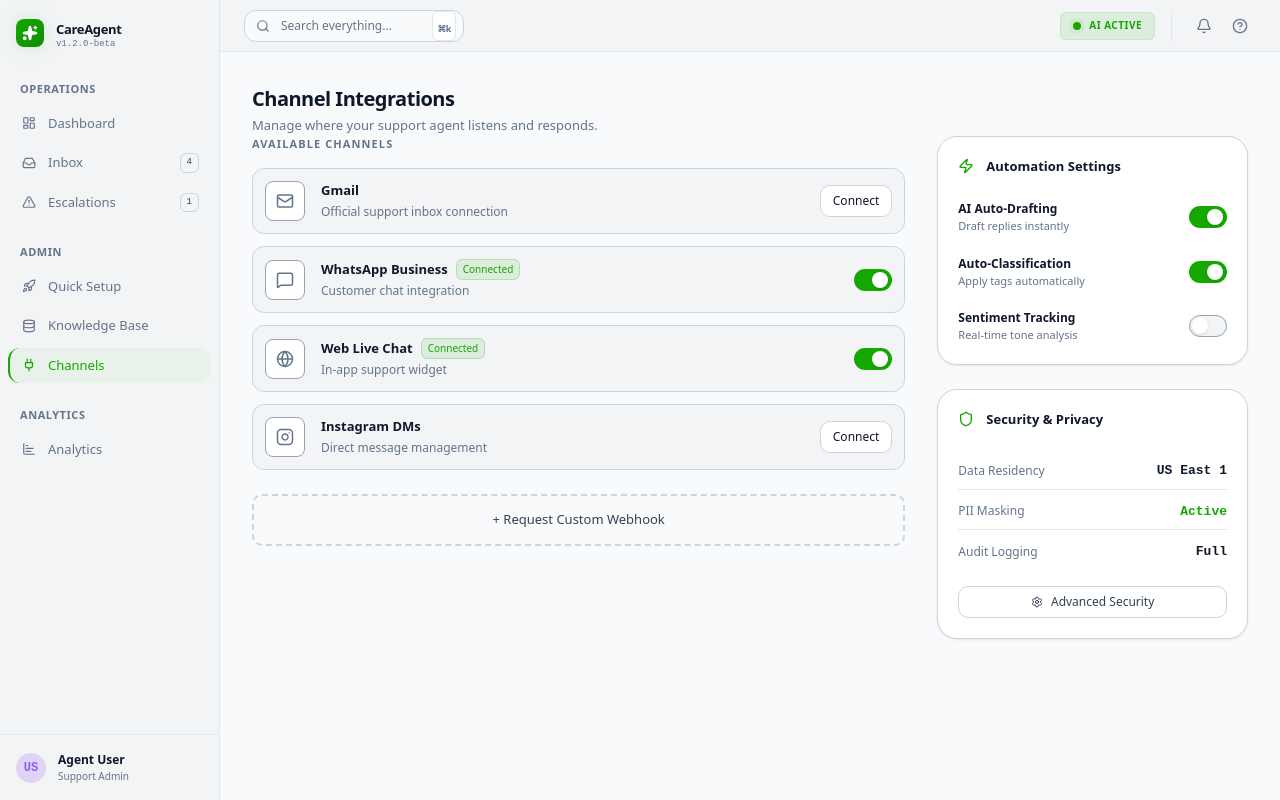
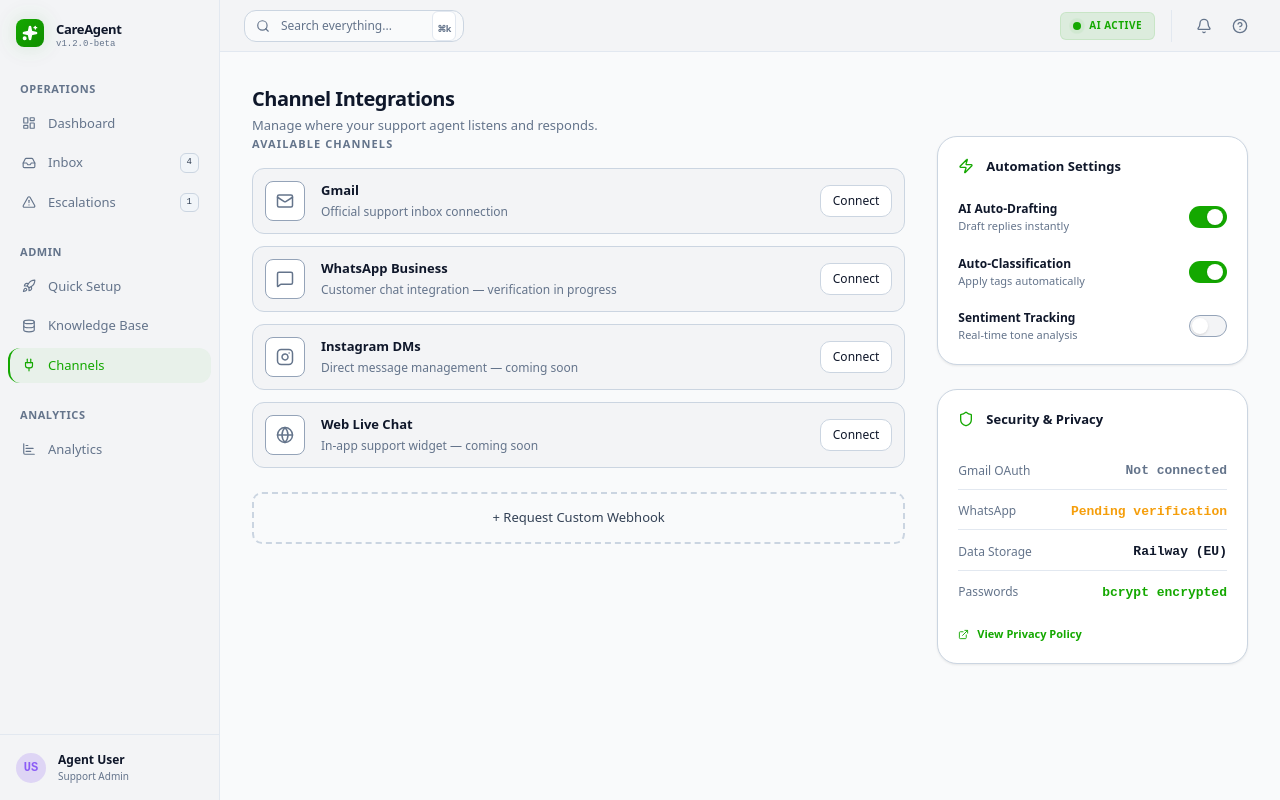
Before and after one commit to AsadRandhawa/careagent-ai-fe, a React (Vite) app: page /channels in a window 1280 px wide. Built offline with nearby package versions, Linux system fonts and the light colour scheme.

Commit message:
Add files via upload

```diff
--- a/src/screens/Channels.tsx
+++ b/src/screens/Channels.tsx
@@ -1,42 +1,107 @@
 import * as React from "react";
 import { motion } from "motion/react";
 import { SectionHeader } from "../components/SectionHeader";
-import { MetricCard } from "../components/MetricCard";
 import { Card } from "../components/Card";
 import { ChannelRow } from "../components/ChannelRow";
-import { Badge } from "../components/ui/Badge";
 import { Toggle } from "../components/ui/Toggle";
 import { Button } from "../components/ui/Button";
 import { StatRow } from "../components/StatRow";
-import { Mail, MessageSquare, Instagram, Globe, Layout, Zap, Settings, Shield } from "lucide-react";
-import { mockChannels } from "../mockData";
-import { useSearchParams } from "react-router-dom";
+import { Mail, MessageSquare, Instagram, Globe, Zap, Settings, Shield, ExternalLink } from "lucide-react";
+import { useSearchParams, useNavigate } from "react-router-dom";
 import { useToast } from "../components/ToastProvider";
 import { useAppStore } from "../store";
 
-const iconMap = {
-  gmail: <Mail size={18} />,
-  whatsapp: <MessageSquare size={18} />,
-  livechat: <Globe size={18} />,
-  instagram: <Instagram size={18} />,
-  zendesk: <Layout size={18} />,
+export const Channels = () => {
+  const [searchParams] = useSearchParams();
+  const navigate      = useNavigate();
+  const { toast }     = useToast();
+  const { token, user } = useAppStore();
+
+  // Derive real connection status from user object
+  const gmailConnected     = !!user?.googleConnected;
+  const whatsappConnected  = !!user?.whatsappConnected;
+
+  // ── Handle OAuth redirects back to this page ──────────
+  React.useEffect(() => {
+    if (searchParams.get("connected") === "gmail") {
+      toast("Gmail connected successfully! ✓", "success");
+      window.history.replaceState({}, "", "/channels");
+    }
+    if (searchParams.get("error") === "google_denied") {
+      toast("Gmail connection was cancelled.", "error");
+      window.history.replaceState({}, "", "/channels");
+    }
+  }, [searchParams, toast]);
+
+  // ── Channel connect handlers ──────────────────────────
+  const connectGmail = () => {
+    const apiUrl = import.meta.env.VITE_API_URL || "http://localhost:5000";
+    window.location.href = `${apiUrl}/api/auth/google?token=${token || ""}`;
   };
 
-export const Channels = () => {
-  const [searchParams] = useSearchParams();
-  const { toast } = useToast();
-  const { token } = useAppStore();
-  const [channels, setChannels] = React.useState(mockChannels);
+  const connectWhatsApp = () => {
+    // WhatsApp requires Meta Business Verification before users can connect.
+    // Once verified, this will launch the Embedded Signup flow.
+    toast("WhatsApp integration coming soon. Meta Business Verification is in progress.", "info");
+  };
 
-  React.useEffect(() => {
-    if (searchParams.get("connected") === "gmail") {
-      toast("Gmail connected successfully!", "success");
-      setChannels(prev => prev.map(c => c.id === 'gmail' ? { ...c, connected: true } : c));
+  const connectInstagram = () => {
+    toast("Instagram integration coming soon.", "info");
+  };
 
-      // Clean up the URL quietly
-      window.history.replaceState({}, '', '/channels');
+  const disconnectGmail = async () => {
+    try {
+      const apiUrl = import.meta.env.VITE_API_URL || "http://localhost:5000";
+      await fetch(`${apiUrl}/api/user/disconnect/gmail`, {
+        method:  "DELETE",
+        headers: { Authorization: `Bearer ${token}` },
+      });
+      toast("Gmail disconnected.", "success");
+      // Refresh user in store
+      window.location.reload();
+    } catch {
+      toast("Failed to disconnect Gmail.", "error");
     }
-  }, [searchParams, toast]);
+  };
+
+  const channels = [
+    {
+      id:          "gmail",
+      name:        "Gmail",
+      description: "Official support inbox connection",
+      icon:        <Mail size={18} />,
+      connected:   gmailConnected,
+      onConnect:   connectGmail,
+      onDisconnect: disconnectGmail,
+    },
+    {
+      id:          "whatsapp",
+      name:        "WhatsApp Business",
+      description: "Customer chat integration — verification in progress",
+      icon:        <MessageSquare size={18} />,
+      connected:   whatsappConnected,
+      onConnect:   connectWhatsApp,
+      onDisconnect: () => toast("WhatsApp disconnect coming soon.", "info"),
+    },
+    {
+      id:          "instagram",
+      name:        "Instagram DMs",
+      description: "Direct message management — coming soon",
+      icon:        <Instagram size={18} />,
+      connected:   false,
+      onConnect:   connectInstagram,
+      onDisconnect: () => {},
+    },
+    {
+      id:          "livechat",
+      name:        "Web Live Chat",
+      description: "In-app support widget — coming soon",
+      icon:        <Globe size={18} />,
+      connected:   false,
+      onConnect:   () => toast("Web Live Chat coming soon.", "info"),
+      onDisconnect: () => {},
+    },
+  ];
 
   return (
     <motion.div
@@ -50,24 +115,22 @@ export const Channels = () => {
       />
 
       <div className="grid grid-cols-1 lg:grid-cols-3 gap-8">
+        {/* Left — Channel list */}
         <div className="lg:col-span-2">
           <div className="mb-6">
-             <h3 className="text-[11px] font-bold text-text-muted uppercase tracking-widest mb-4">Available Channels</h3>
+            <h3 className="text-[11px] font-bold text-text-muted uppercase tracking-widest mb-4">
+              Available Channels
+            </h3>
             <div className="space-y-3">
               {channels.map((channel) => (
                 <ChannelRow
                   key={channel.id}
                   name={channel.name}
                   description={channel.description}
-                   icon={(iconMap as any)[channel.id]}
+                  icon={channel.icon}
                   connected={channel.connected}
                   onToggle={() => {}}
-                   onConnect={() => {
-                     if (channel.id === 'gmail') {
-                       const apiUrl = import.meta.env.VITE_API_URL || "http://localhost:5000";
-                       window.location.href = `${apiUrl}/api/auth/google?token=${token || ""}`;
-                     }
-                   }}
+                  onConnect={channel.connected ? channel.onDisconnect : channel.onConnect}
                 />
               ))}
             </div>
@@ -78,13 +141,14 @@ export const Channels = () => {
           </Button>
         </div>
 
+        {/* Right — Settings */}
         <div className="space-y-6">
+          {/* Automation Settings */}
           <Card>
             <div className="flex items-center gap-3 mb-6">
               <Zap size={16} className="text-brand" />
               <h3 className="text-[13px] font-bold text-text-primary">Automation Settings</h3>
             </div>
-
             <div className="space-y-5">
               <div className="flex items-center justify-between">
                 <div>
@@ -110,19 +174,25 @@ export const Channels = () => {
             </div>
           </Card>
 
+          {/* Security & Privacy — honest values */}
           <Card>
             <div className="flex items-center gap-3 mb-6">
               <Shield size={16} className="text-success" />
               <h3 className="text-[13px] font-bold text-text-primary">Security & Privacy</h3>
             </div>
             <div className="space-y-1">
-              <StatRow label="Data Residency" value="US East 1" />
-              <StatRow label="PII Masking" value="Active" valueColor="text-success" />
-              <StatRow label="Audit Logging" value="Full" />
+              <StatRow label="Gmail OAuth" value={gmailConnected ? "Connected" : "Not connected"} valueColor={gmailConnected ? "text-success" : "text-text-muted"} />
+              <StatRow label="WhatsApp" value={whatsappConnected ? "Connected" : "Pending verification"} valueColor={whatsappConnected ? "text-success" : "text-warn"} />
+              <StatRow label="Data Storage" value="Railway (EU)" />
+              <StatRow label="Passwords" value="bcrypt encrypted" valueColor="text-success" />
             </div>
-            <Button size="sm" variant="ghost" className="w-full mt-4" icon={<Settings size={12} />}>
-              Advanced Security
-            </Button>
+            <a
+              href="/privacy"
+              className="flex items-center gap-2 text-[11px] text-brand hover:underline mt-4 font-semibold"
+            >
+              <ExternalLink size={11} />
+              View Privacy Policy
+            </a>
           </Card>
         </div>
       </div>
```
Lines whose indentation alone changed are shown as unchanged.
